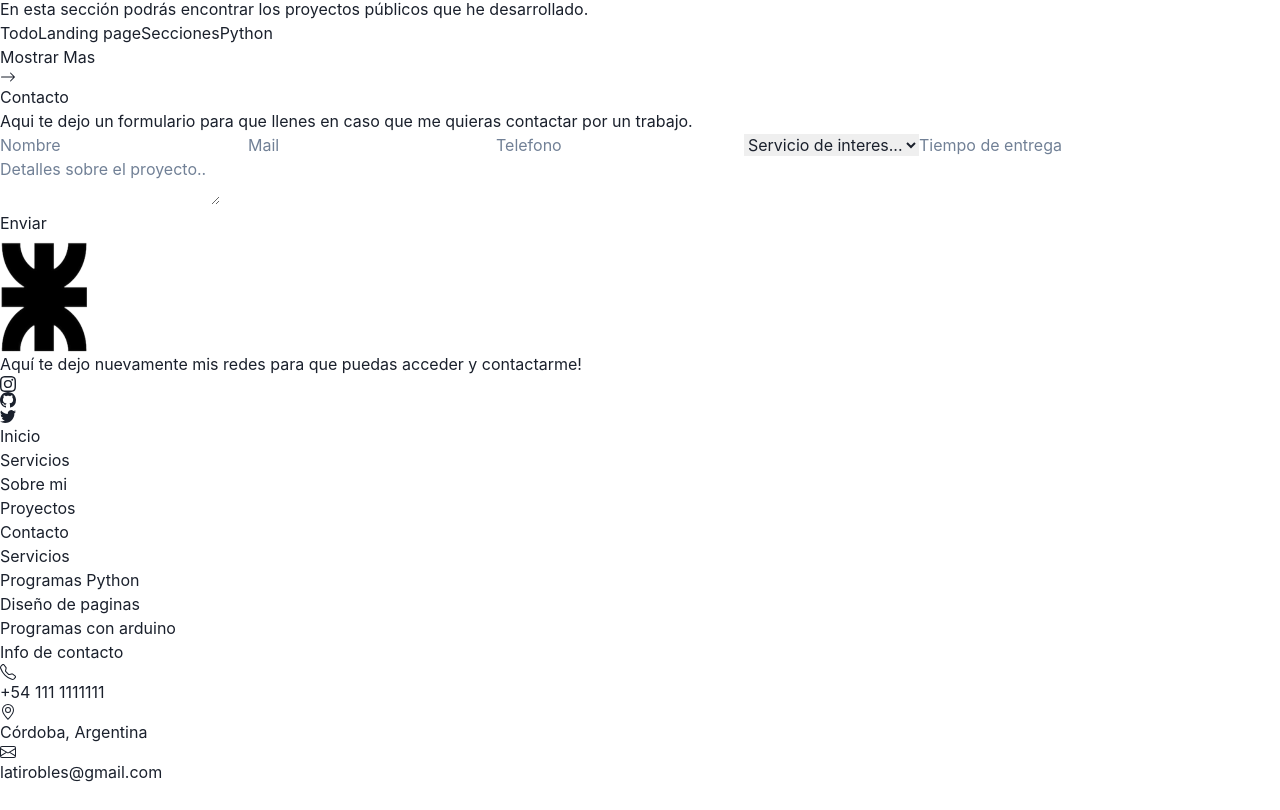
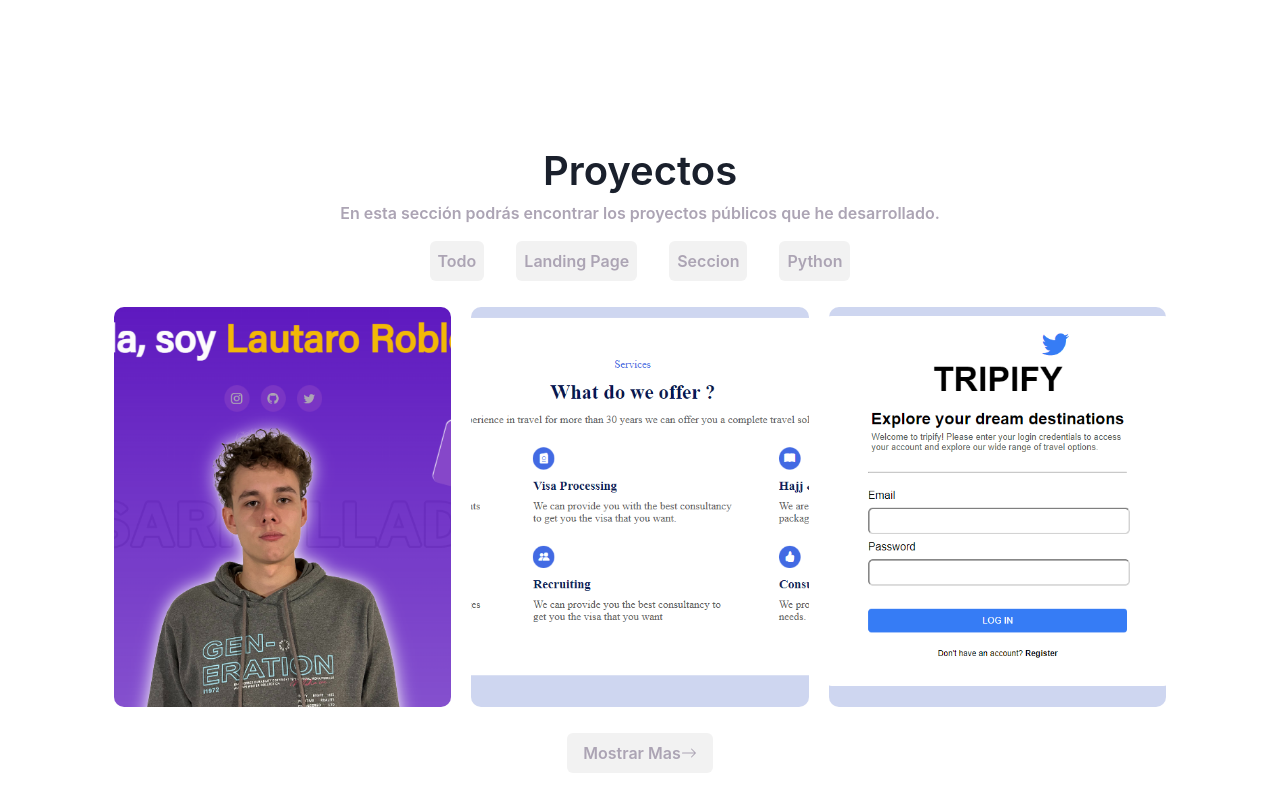
Before and after one commit to lautirobles/portfolioReact, a React (Vite) app: page / in a window 1280 px wide. Shown: the part 2650-3460 px from the top of the page. Before the commit the page ends 3434 px from the top, so only its background shows below. Built offline with nearby package versions, Linux system fonts and the light colour scheme.

Commit message:
Avances en la personalizacion de Proyectos

```diff
--- a/package.json
+++ b/package.json
@@ -16,6 +16,7 @@
     "framer-motion": "^11.3.19",
     "react": "^18.3.1",
     "react-bootstrap-icons": "^1.11.4",
+    "react-copy-to-clipboard": "^5.1.0",
     "react-dom": "^18.3.1"
   },
   "devDependencies": {
--- a/src/Components/Acerca/Acerca.jsx
+++ b/src/Components/Acerca/Acerca.jsx
@@ -101,6 +101,7 @@ const Acerca = () =>{
             >
                 {habilidades.map((habilidad, i)=>(
                     <Flex as='div'
+                    key={habilidad}
                     flex='1'
                     flexWrap='wrap'
                     justifyContent='center'
--- a/src/Components/Proyectos/Proyectos.jsx
+++ b/src/Components/Proyectos/Proyectos.jsx
@@ -1,25 +1,234 @@
 import * as Icon from 'react-bootstrap-icons'
+import { Flex, Text, Box, Button } from '@chakra-ui/react'
+import { useState } from 'react'
+import { CopyToClipboard} from 'react-copy-to-clipboard'
 
 const Proyectos = () =>{
 
+    let [flag1, setFlag1] = useState(false)
+    let [flag2, setFlag2] = useState(false)
+    let [flag3, setFlag3] = useState(false)
+
+    const caracteristicas = ['Todo', 'Landing Page', 'Seccion', 'Python']
+
+
+    const filtroCaract = ()=>{
+
+    }
 
     return(
-        <section id="proyectos" className="proyectos">
-            <h2>Proyectos</h2>
-            <p>En esta sección podrás encontrar los proyectos públicos que he desarrollado.</p>
-            <div className="botones">
-                <a href="">Todo</a>
-                <a href="">Landing page</a>
-                <a href="">Secciones</a>
-                <a href="">Python</a>
-            </div>
-            <div className="proyec">
-                <a className="proyec-1" href="https://www.github.com/lautirobles/portfolio-personal" target="_blank"></a>
-                <a className="proyec-2" href=""></a>
-                <a className="proyec-3" href=""></a>
-            </div>
-            <a className="most-mas" href="">Mostrar Mas <Icon.ArrowRight /></a>
-        </section>
+        <Flex as='section'
+        id="proyectos"
+        flexWrap='wrap'
+        justifyContent='center'
+        alignItems='center'
+        ml='7.5vw'
+        mr='7.5vw'
+        mt='10em'
+        mb='10em'
+        p='.5em'
+        >
+            <Text as='h2'
+            width='100%'
+            fontSize='2.5em'
+            textAlign='center'
+            fontWeight='semibold'
+            >Proyectos</Text>
+            <Text as='p'
+            width='100%'
+            textAlign='center'
+            color='#ACA4B4'
+            fontWeight='semibold'>En esta sección podrás encontrar los proyectos públicos que he desarrollado.</Text>
+            <Flex as='div'
+            width='100%'
+            textAlign='center'
+            justifyContent='center'
+            >
+                {/* BOTONES QUE FILTRAN POR CARACTERISTICAS LOS PROYECTOS */}
+                {caracteristicas.map((caract)=>(
+                    <Button
+                    key={caract} as='a'
+                    href=""
+                    p='.5em'
+                    m='1em'
+                    bgColor='#f2f2f2'
+                    color='#ACA4B4'
+                    transition='.5s background-color, .5s color'
+                    _hover={{
+                        color: '#fcfcfc',
+                        bgColor: '#5d17bf'
+                    }}
+                    onClick={filtroCaract(caract)}
+                    >{caract}</Button>
+                ))}
+
+            </Flex>
+            <Flex as='div'
+            width='100%'
+            justifyContent='space-between'
+            >
+                <Box
+                m='10px'
+                borderRadius='10px'
+                flex='1'
+                height='50vh'
+                backgroundImage= 'url("../../../../../proyec-1.png")'
+                backgroundRepeat='no-repeat'
+                backgroundPosition='center'
+                backgroundSize='cover'
+                _hover={{
+                    backgroundImage: 'linear-gradient(rgb(93 23 191/.5), rgb(93 23 191/.5)) , url("../../../../../proyec-1.png")'
+
+                }}
+                onMouseEnter={()=>(setFlag1(true))}
+                onMouseLeave={()=>(setFlag1(false))}
+                >{flag1 &&
+                    <Flex
+                    justifyContent='center'
+                    alignItems='center'
+                    height='100%'
+                    >
+                        <Box as='a'
+                        p='10px'
+                        m='.5em'
+                        bgColor='#7a35c4'
+                        color='#fcfcfc'
+                        borderRadius='50%'
+                        border='1px solid #7a35c4'
+                        transition='.3s border'
+                        cursor='pointer'
+                        _hover={{
+                            border: '1px solid #5d17bf'
+                        }}
+                        ><CopyToClipboard text={'https://www.github.com/lautirobles/portfolio-personal'}><Icon.Copy/></CopyToClipboard></Box>
+                        <Box as='a'
+                        href=''
+                        p='10px'
+                        m='.5em'
+                        bgColor='#7a35c4'
+                        color='#fcfcfc'
+                        borderRadius='50%'
+                        border='1px solid #7a35c4'
+                        transition='.3s border'
+                        _hover={{
+                            border: '1px solid #5d17bf'
+                        }}
+                        ><Icon.BoxArrowUpRight/></Box>
+                        </Flex>
+                    }</Box>
+
+                <Box
+                m='10px'
+                borderRadius='10px'
+                flex='1'
+                height='50vh'
+                backgroundImage= 'url("../../../../../proyec-2.png")'
+                backgroundRepeat='no-repeat'
+                backgroundPosition='center'
+                backgroundSize='cover'
+                _hover={{
+                    backgroundImage: 'linear-gradient(rgb(93 23 191/.5), rgb(93 23 191/.5)) , url("../../../../../proyec-2.png")'
+
+                }}
+                onMouseEnter={()=>(setFlag2(true))}
+                onMouseLeave={()=>(setFlag2(false))}
+                >{flag2 &&
+                    <Flex
+                    justifyContent='center'
+                    alignItems='center'
+                    height='100%'
+                    >
+                        <Box as='a'
+                        p='10px'
+                        m='.5em'
+                        bgColor='#7a35c4'
+                        color='#fcfcfc'
+                        borderRadius='50%'
+                        border='1px solid #7a35c4'
+                        transition='.3s border'
+                        cursor='pointer'
+                        _hover={{
+                            border: '1px solid #5d17bf'
+                        }}
+                        ><CopyToClipboard text={'https://github.com/lautirobles/image-based-web-project-1'}><Icon.Copy/></CopyToClipboard></Box>
+                        <Box as='a'
+                        href=''
+                        p='10px'
+                        m='.5em'
+                        bgColor='#7a35c4'
+                        color='#fcfcfc'
+                        borderRadius='50%'
+                        border='1px solid #7a35c4'
+                        transition='.3s border'
+                        _hover={{
+                            border: '1px solid #5d17bf'
+                        }}
+                        ><Icon.BoxArrowUpRight/></Box>
+                        </Flex>
+                    }</Box>
+
+                <Box
+                m='10px'
+                borderRadius='10px'
+                flex='1'
+                height='50vh'
+                backgroundImage= 'url("../../../../../proyec-3.png")'
+                backgroundRepeat='no-repeat'
+                backgroundPosition='center'
+                backgroundSize='cover'
+                _hover={{
+                    backgroundImage: 'linear-gradient(rgb(93 23 191/.5), rgb(93 23 191/.5)) , url("../../../../../proyec-3.png")'
+
+                }}
+                onMouseEnter={()=>(setFlag3(true))}
+                onMouseLeave={()=>(setFlag3(false))}
+                >{flag3 &&
+                    <Flex
+                    justifyContent='center'
+                    alignItems='center'
+                    height='100%'
+                    >
+                        <Box as='a'
+                        p='10px'
+                        m='.5em'
+                        bgColor='#7a35c4'
+                        color='#fcfcfc'
+                        borderRadius='50%'
+                        border='1px solid #7a35c4'
+                        transition='.3s border'
+                        cursor='pointer'
+                        _hover={{
+                            border: '1px solid #5d17bf'
+                        }}
+                        ><CopyToClipboard text={'https://github.com/lautirobles/image-based-web-project-2'}><Icon.Copy/></CopyToClipboard></Box>
+                        <Box as='a'
+                        href=''
+                        p='10px'
+                        m='.5em'
+                        bgColor='#7a35c4'
+                        color='#fcfcfc'
+                        borderRadius='50%'
+                        border='1px solid #7a35c4'
+                        transition='.3s border'
+                        _hover={{
+                            border: '1px solid #5d17bf'
+                        }}
+                        ><Icon.BoxArrowUpRight/></Box>
+                        </Flex>
+                    }</Box>
+            </Flex>
+            <Button as='a'
+            p='.5em 1em'
+            m='1em'
+            bgColor='#f2f2f2'
+            color='#ACA4B4'
+            transition='.3s background-color, .3s color'
+            _hover={{
+                color: '#fcfcfc',
+                bgColor: '#5d17bf'
+            }}
+            >Mostrar Mas <Icon.ArrowRight /></Button>
+        </Flex>
     )
 }
 
```
Also changed, not shown: 1 other file (tests, documents, lock files or other folders).
